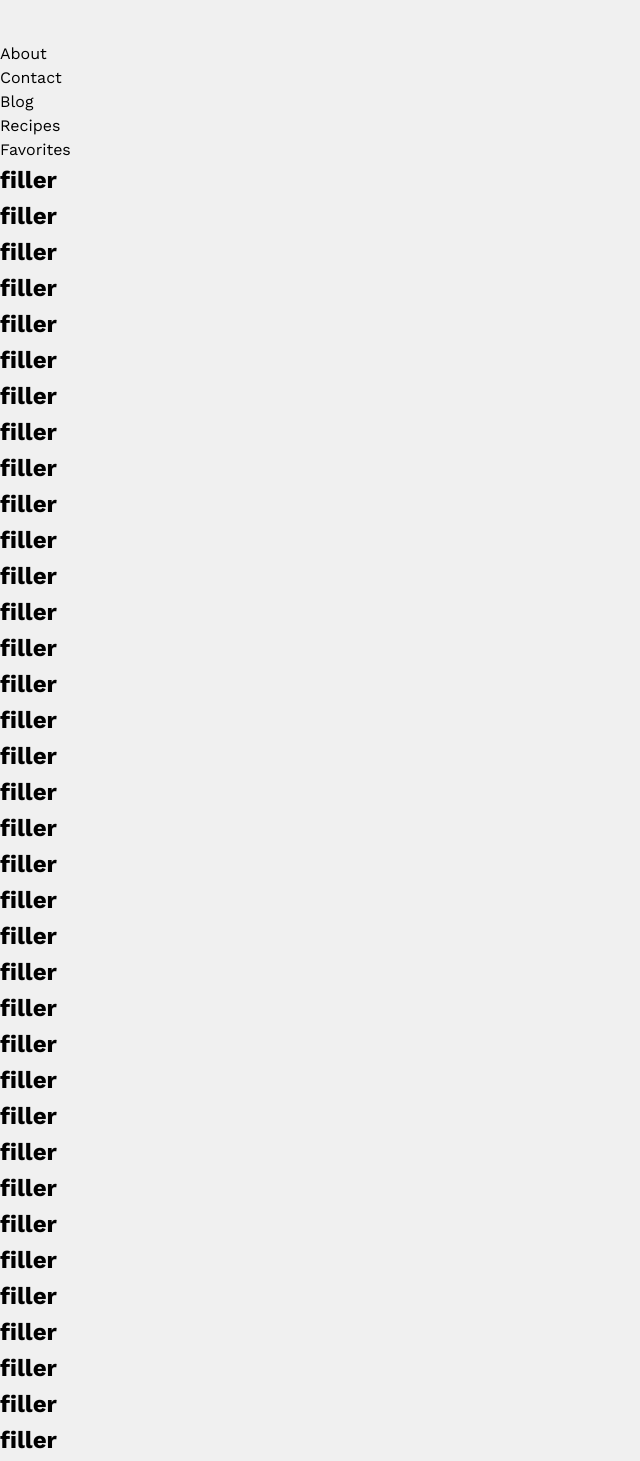
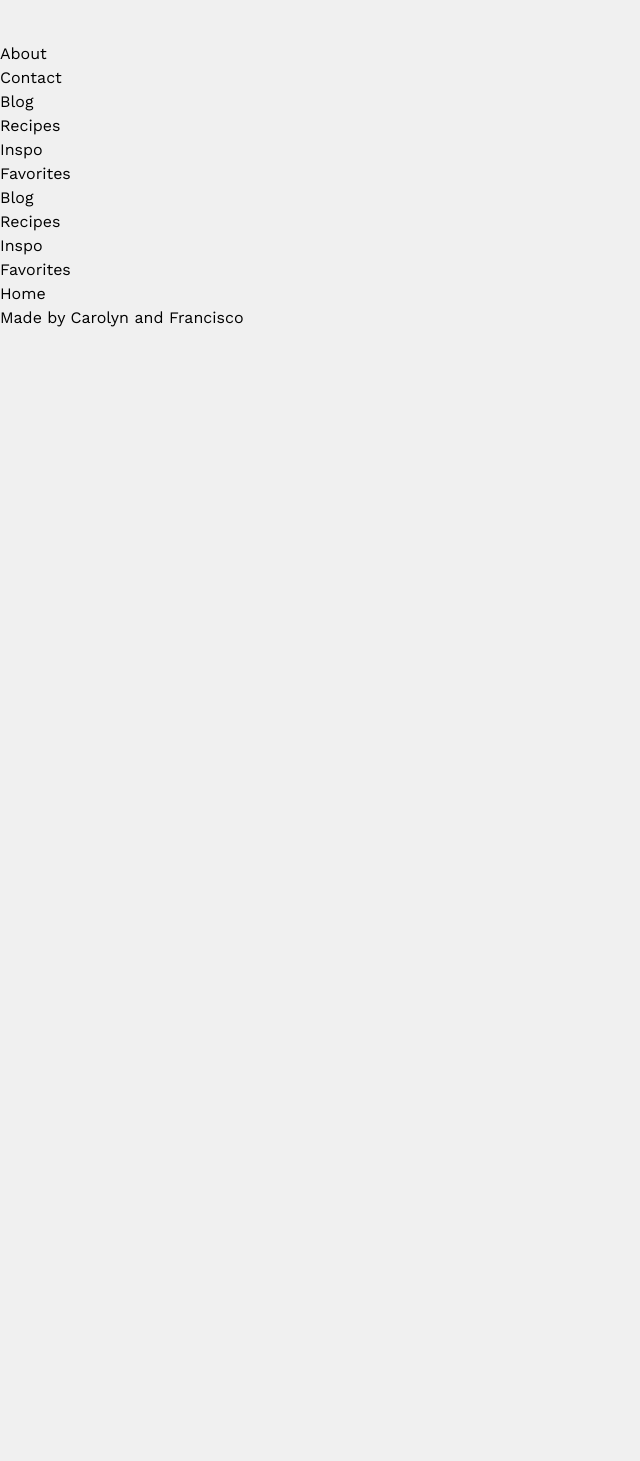
Before and after one commit to morales0/salvadorindian, a Next.js app: page / in a window 1280 px wide. Shown: the part 80-1541 px from the top of the page, without its empty margins (0-640 px from the left). After the commit the page ends 800 px from the top, so only its background shows below. Built offline with nearby package versions, Linux system fonts and the light colour scheme; some icons are missing; a web font is replaced by a local one.

Commit message:
finsihed with header

```diff
--- a/src/components/ui/layout/header.tsx
+++ b/src/components/ui/layout/header.tsx
@@ -9,11 +9,12 @@ import clsx from "clsx";
 const mainLinks = [
   ["Blog", "/blog"],
   ["Recipes", "/recipes"],
+  ["Inspo", "/inspo"],
   ["Favorites", "/favorites"],
 ];
 const secondaryLinks = [
-  ["About", "#"],
-  ["Contact", "#"],
+  ["About", "/about"],
+  ["Contact", "/contact"],
 ];
 
 // Component
@@ -24,12 +25,16 @@ export const Header = () => {
     <>
       <header
         className={clsx(
-          "sticky top-0 flex items-center px-4 pt-5 pb-2 bg-slate-200",
-          "sm:static sm:pb-0 sm:border-0",
-          navbarOpen && "border-b border-yellow-700"
+          "sticky top-0 flex flex-col items-center px-4 py-5 bg-opacity-90 bg-white shadow-sm border-b border-zinc-300",
+          "sm:static sm:pb-0 sm:border-0"
         )}
       >
-        <nav className="mb-2 flex w-full items-center justify-between sm:grid sm:grid-cols-3 lg:w-4/5 lg:items-start">
+        <nav
+          className={clsx(
+            "flex w-full items-center justify-between",
+            "sm:grid sm:grid-cols-3 lg:w-4/5 lg:items-start"
+          )}
+        >
           <ul className="hidden sm:flex mr-auto gap-4 flex-grow ">
             {secondaryLinks.map(([name, route], i) => (
               <NavItem key={name} href={route}>
@@ -39,14 +44,13 @@ export const Header = () => {
           </ul>
 
           <div
-            className={`${styles.brand} flex flex-grow whitespace-nowrap text-3xl font-bold uppercase transition-all duration-700 sm:justify-center lg:text-5xl`}
+            className={`${styles.brand} flex flex-grow whitespace-nowrap text-3xl font-bold uppercase transition-all duration-700 sm:justify-center lg:text-4xl`}
           >
-            <span className="text-blue-500">Salvador</span>
-            <span className="text-yellow-700">Indian</span>
+            <span className="text-blue-400 font-bold">Salvador</span>
+            <span className="text-amber-400 font-bold">Indian</span>
           </div>
-          <div className="flex flex-grow">
-            <ul className="ml-auto flex gap-4">
-              <li className="cursor-pointer">
+          <ul className="ml-auto flex flex-grow gap-4">
+            <li className="ml-auto cursor-pointer">
               <Icon icon="ic:outline-light-mode" width={25} height={25} />
             </li>
             <li className="cursor-pointer sm:hidden">
@@ -59,16 +63,14 @@ export const Header = () => {
             </li>
             {/* <li><Icon icon="akar-icons:gear" width={25} height={25} /></li> */}
           </ul>
-          </div>
         </nav>
-      </header>
-      <header
+        <nav
           className={clsx(
-          "flex-col items-center border-b border-yellow-700 bg-white px-4 py-4 shadow-md sm:flex",
-          navbarOpen && "hidden"
+            !navbarOpen && "hidden",
+            "flex flex-col items-center justify-start gap-2 lg:w-4/5",
+            "sm:hidden"
           )}
         >
-        <nav className="sticky top-0 flex flex-col items-center justify-start gap-2 lg:w-4/5">
           <ul className="flex gap-4 sm:hidden">
             {secondaryLinks.map(([name, route], i) => (
               <NavItem key={`secondary-nav-item-${i}`} href={route}>
@@ -77,7 +79,24 @@ export const Header = () => {
             ))}
           </ul>
 
-          <ul className="sticky top-0 flex gap-8  ">
+          <ul className="flex gap-3 flex-wrap">
+            {mainLinks.map(([name, route], i) => (
+              <NavItem key={`nav-item-${i}`} href={route} main>
+                {name}
+              </NavItem>
+            ))}
+          </ul>
+        </nav>
+      </header>
+      <header
+        className={clsx(
+          "hidden flex-col items-center border-b border-neutral-400 bg-white px-4 pb-4 pt-2 shadow-sm",
+          "sm:sticky sm:top-0 sm:flex",
+          navbarOpen && "hidden"
+        )}
+      >
+        <nav className=" flex flex-col items-center justify-start gap-2 lg:w-4/5">
+          <ul className="flex gap-8">
             {mainLinks.map(([name, route], i) => (
               <NavItem key={`nav-item-${i}`} href={route} main>
                 {name}
--- a/src/components/ui/layout/layout.tsx
+++ b/src/components/ui/layout/layout.tsx
@@ -11,7 +11,7 @@ type LayoutProps = {
 
 const Layout = ({ children, home, mainClasses }: LayoutProps) => {
   return (
-    <div className="flex flex-col min-h-full relative">
+    <div className="flex flex-col relative min-h-full">
       <Header />
       <main className={clsx(mainClasses)}>{children}</main>
       <Footer />
--- a/src/components/ui/layout/nav-item.tsx
+++ b/src/components/ui/layout/nav-item.tsx
@@ -10,14 +10,18 @@ export const NavItem = ({ href, main, children }: NavItemProps) => {
   return (
     <li
       className={`
+        flex
         uppercase
-        py-1 px-4
+        text-sm
+        p-0
         rounded-t-md hover:bg-orange-50 transition duration-200
         ${main || `text-sm`}
-        ${main && `border-b border-yellow-700 text-base lg:text-lg`}
+        ${main && `border-b border-yellow-700 lg:text-base`}
       `}
     >
-      <Link href={href}>{children}</Link>
+      <Link className="px-1 py-1 sm:px-2 sm:py-1" href={href}>
+        {children}
+      </Link>
     </li>
   );
 };
--- a/src/pages/index.tsx
+++ b/src/pages/index.tsx
@@ -33,48 +33,7 @@ import styles from "../styles/Home.module.css";
 
 // Render home
 const Home = () => {
-  return (
-    <Layout home>
-      <div>
-        <h1>filler</h1>
-        <h1>filler</h1>
-        <h1>filler</h1>
-        <h1>filler</h1>
-        <h1>filler</h1>
-        <h1>filler</h1>
-        <h1>filler</h1>
-        <h1>filler</h1>
-        <h1>filler</h1>
-        <h1>filler</h1>
-        <h1>filler</h1>
-        <h1>filler</h1>
-        <h1>filler</h1>
-        <h1>filler</h1>
-        <h1>filler</h1>
-        <h1>filler</h1>
-        <h1>filler</h1>
-        <h1>filler</h1>
-        <h1>filler</h1>
-        <h1>filler</h1>
-        <h1>filler</h1>
-        <h1>filler</h1>
-        <h1>filler</h1>
-        <h1>filler</h1>
-        <h1>filler</h1>
-        <h1>filler</h1>
-        <h1>filler</h1>
-        <h1>filler</h1>
-        <h1>filler</h1>
-        <h1>filler</h1>
-        <h1>filler</h1>
-        <h1>filler</h1>
-        <h1>filler</h1>
-        <h1>filler</h1>
-        <h1>filler</h1>
-        <h1>filler</h1>
-      </div>
-    </Layout>
-  );
+  return <Layout home>Home</Layout>;
 };
 
 export default Home;
--- a/src/styles/globals.css
+++ b/src/styles/globals.css
@@ -8,6 +8,7 @@
 
 html,
 body {
+  min-height: 100%;
   height: 100%;
   padding: 0;
   margin: 0;
```
Lines whose indentation alone changed are shown as unchanged.
